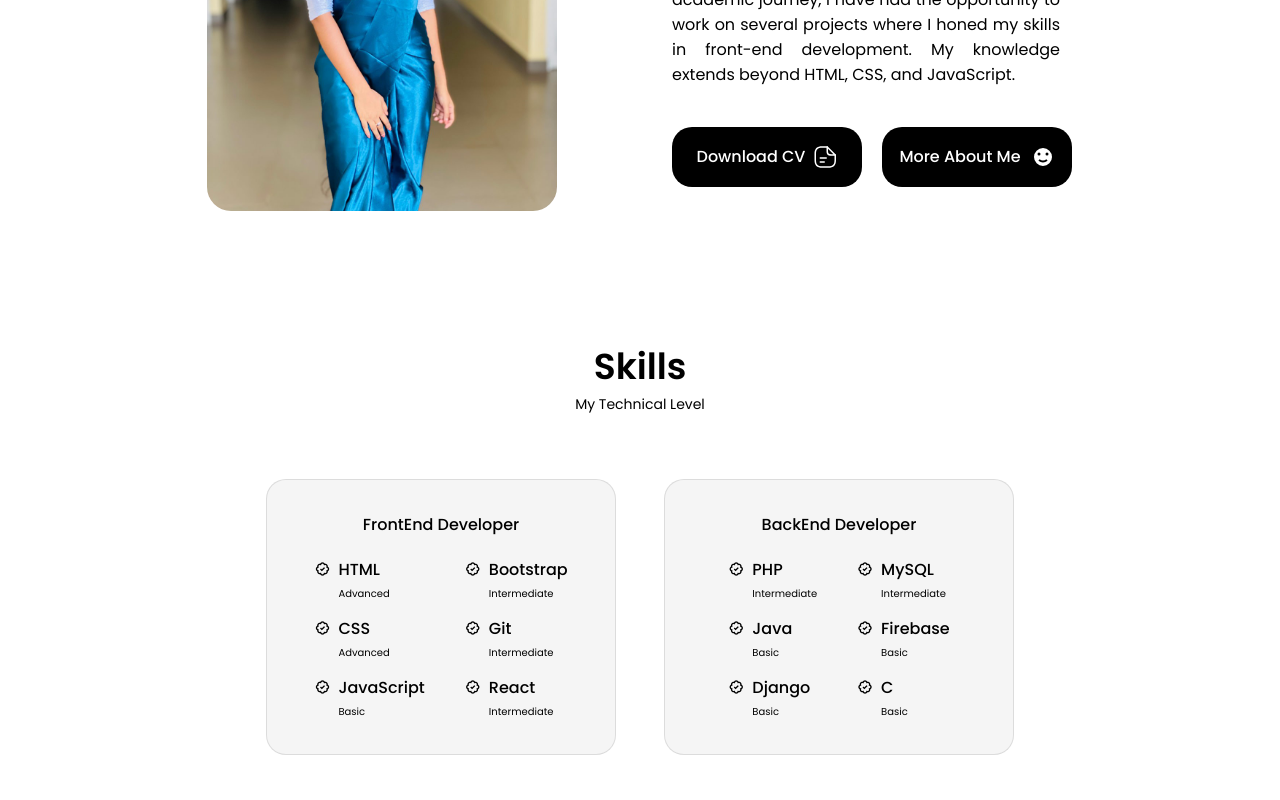
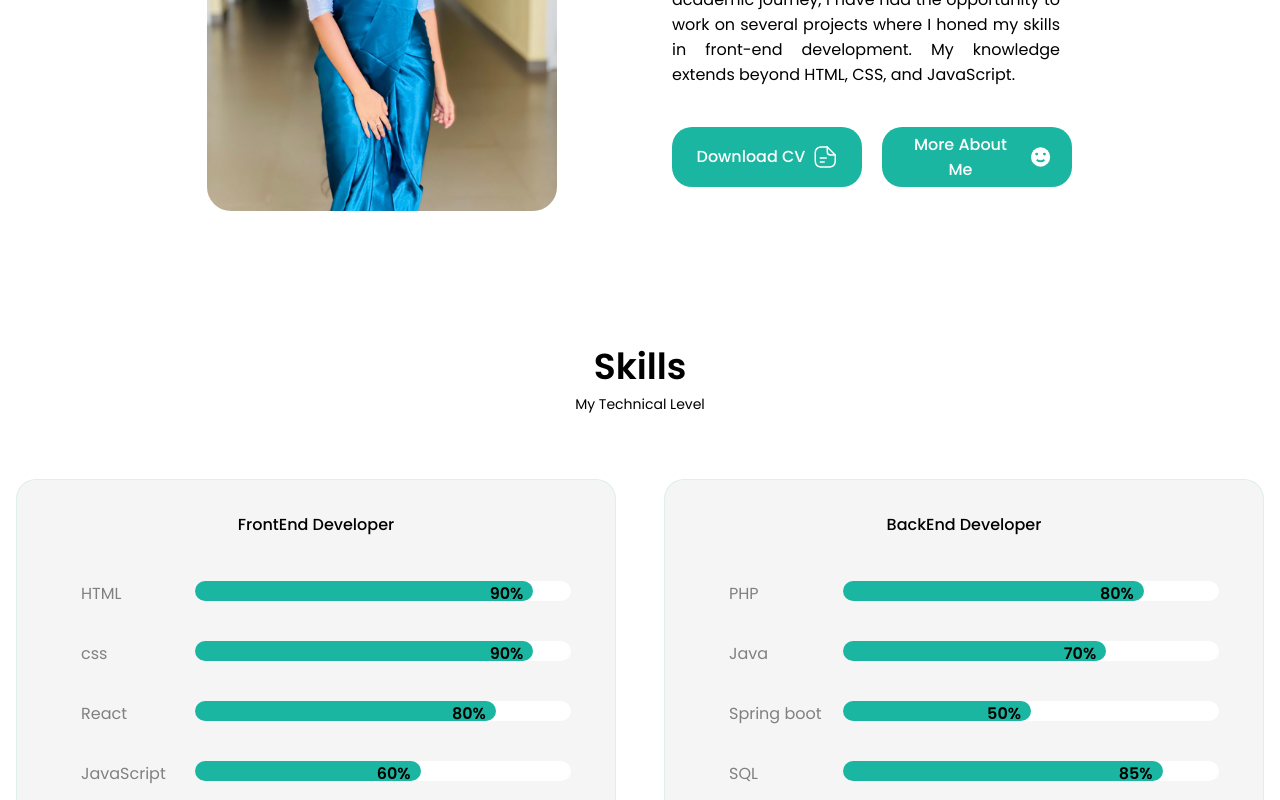
Before and after one commit to Malkimadhu/My-Portfolio, a React (Create React App) app: page / in a window 1280 px wide. Shown: the part 1340-2140 px from the top of the page. Built offline with nearby package versions, Linux system fonts and the light colour scheme.

Commit message:
new updates 2024.10.16

```diff
--- a/src/components/Skills/Backend.jsx
+++ b/src/components/Skills/Backend.jsx
@@ -1,11 +1,12 @@
-import React from 'react'
+import React from "react";
+import Progress_bar from "./Progress_bar";
 
 const Backend = () => {
   return (
     <div className="skills__content">
       <h3 className="skills__title">BackEnd Developer</h3>
       <div className="skills__box">
-        <div className="skills__group">
+        {/* <div className="skills__group">
           <div className="skills__data">
             <i class="bx bx-badge-check"></i>
 
@@ -57,10 +58,18 @@ const Backend = () => {
               <span className="skills__level">Basic</span>
             </div>
           </div>
+        </div> */}
+        <div className="App">
+          <Progress_bar bgcolor="rgba(27, 182, 161, 1)" progress="80" height={20} name={"PHP"}/>
+          <Progress_bar bgcolor="rgba(27, 182, 161, 1)" progress="70" height={20} name={"Java"}/>
+          <Progress_bar bgcolor="rgba(27, 182, 161, 1)" progress="50" height={20} name={"Spring boot"}/>
+          <Progress_bar bgcolor="rgba(27, 182, 161, 1)" progress="85" height={20} name={"SQL"}/>
+          <Progress_bar bgcolor="rgba(27, 182, 161, 1)" progress="45" height={20} name={"Phython"}/>
+          <Progress_bar bgcolor="rgba(27, 182, 161, 1)" progress="70" height={20} name={"Django"}/>
         </div>
       </div>
     </div>
-  )
-}
+  );
+};
 
-export default Backend
+export default Backend;
--- a/src/components/Skills/FrontEnd.jsx
+++ b/src/components/Skills/FrontEnd.jsx
@@ -1,11 +1,12 @@
 import React from "react";
+import Progress_bar from "./Progress_bar";
 
 const FrontEnd = () => {
   return (
     <div className="skills__content">
       <h3 className="skills__title">FrontEnd Developer</h3>
       <div className="skills__box">
-        <div className="skills__group">
+        {/* <div className="skills__group">
           <div className="skills__data">
             <i class="bx bx-badge-check"></i>
 
@@ -57,8 +58,19 @@ const FrontEnd = () => {
               <span className="skills__level">Intermediate</span>
             </div>
           </div>
+        </div> */}
+
+        <div className="App">
+        <div className="skill__item">
+          <Progress_bar bgcolor="rgba(27, 182, 161, 1)" progress="90" height={20} name={"HTML"}/>
+          <Progress_bar bgcolor="rgba(27, 182, 161, 1)" progress="90" height={20} name={"css"} />
+          <Progress_bar bgcolor="rgba(27, 182, 161, 1)" progress="80" height={20} name={"React"}/>
+          <Progress_bar bgcolor="rgba(27, 182, 161, 1)" progress="60" height={20} name={"JavaScript"}/>
+          <Progress_bar bgcolor="rgba(27, 182, 161, 1)" progress="80" height={20} name={"Boostrap"}/>
+          <Progress_bar bgcolor="rgba(27, 182, 161, 1)" progress="50" height={20} name={"Git"}/>
         </div>
       </div>
+    </div>
     </div>
   );
 };
--- /dev/null
+++ b/src/components/Skills/Progress_bar.jsx
@@ -0,0 +1,55 @@
+// Filename - Progress_bar.js
+
+import React from "react";
+import "./skills.css"
+
+const Progress_bar = ({ bgcolor, progress, height, name }) => {
+  const Parentdiv = {
+    height: height,
+    width: "100%",
+    backgroundColor: "white",
+    borderRadius: 40,
+    margin: 20,
+  };
+
+
+  const Childdiv = {
+    height: "100%",
+    width: `${progress}%`,
+    backgroundColor: bgcolor,
+    borderRadius: 10,
+    textAlign: "right",
+  };
+
+  const progresstext = {
+    padding: 10,
+    color: "black",
+    fontWeight: 900,
+  };
+
+  const namestext = {
+    color: "gray",
+    fontWeight: 100,
+  };
+
+  return (
+    <div className="skills1">
+        <div className="name-container">
+            <span style={namestext}>{`${name}`}</span>
+        </div>
+
+       <div className="inner-container">
+            <div style={Parentdiv}>
+
+            <div style={Childdiv}>
+
+                <span style={progresstext}>{`${progress}%`}</span>
+            </div>
+
+            </div>
+        </div>
+    </div>
+  );
+};
+
+export default Progress_bar;
--- a/src/components/Skills/skills.css
+++ b/src/components/Skills/skills.css
@@ -1,12 +1,23 @@
 .skills__container{
-    grid-template-columns: repeat(2, 350px);
+    grid-template-columns: repeat(2, 600px);
     column-gap: 3rem;
     justify-content: center;
 }
 
+    .skills1{
+        display: flex;
+    }
+.name-container{
+    width: 20%;
+    margin-top: 20px;
+}
+.inner-container{
+    width: 80%;
+    margin-left: 0px;
+}
 .skills__content{
     background-color: whitesmoke;
-    border: 1px solid rgba(0, 0, 0, 0.1);
+    border: 1px solid rgba(27, 182, 161, 0.1);
     padding: 2rem 4rem;
     border-radius: 1.25rem;
 }
@@ -23,8 +34,7 @@
 }
 
 .skills__box{
-    display: flex;
-    justify-content: center;
+
     column-gap: 2.5rem;
 }
 
@@ -53,7 +63,6 @@
 .skills__level{
     font-size: var(--tiny-font-size);
 }
-
 /* BREAKPOINTS */
 /* for large device */
 @media screen and (max-width: 992px){
--- a/src/components/about/About.jsx
+++ b/src/components/about/About.jsx
@@ -1,8 +1,9 @@
-import React from "react";
+// import React from "react";
 import "./about.css";
 import AboutImg from "../../assets/img2.jpg";
-import CV from "../../assets/Malki-CV.pdf";
-import Infor from "./Infor";
+import CV from "../../assets/Malki-CV.pdf"; // Make sure the CV file is in the correct path
+import Infor from "./Infor"; // Assuming this is another component
+import Modal from "./Model"; // Assuming you want to display a modal on clicking "More About Me"
 
 const About = () => {
   return (
@@ -11,7 +12,10 @@ const About = () => {
       <span className="section__subtitle">My Introduction</span>
 
       <div className="about__container container grid">
-        <img src={AboutImg} alt="" className="about__img" />
+        {/* Image */}
+        <img src={AboutImg} alt="About me" className="about__img" />
+
+        {/* Text content */}
         <div className="about__data">
           <Infor />
           <p className="about__description">
@@ -22,15 +26,17 @@ const About = () => {
             knowledge extends beyond HTML, CSS, and JavaScript.
           </p>
 
-          <div className="button">
+        <div className="two-button">
+          {/* Button to download CV */}
           <a
-              download=""
+            download="Malki-CV.pdf"
             href={CV}
+            className="button"
             style={{
               display: "flex",
               alignItems: "center",
               justifyContent: "center",
-                backgroundColor: "black",
+              backgroundColor: "rgba(27, 182, 161, 1)",
               color: "white",
               border: "none",
               borderRadius: "20px",
@@ -42,7 +48,7 @@ const About = () => {
           >
             Download CV
             <svg
-                class="button__icon"
+              className="button__icon" // Corrected from class to className
               xmlns="http://www.w3.org/2000/svg"
               width="24"
               height="24"
@@ -67,56 +73,11 @@ const About = () => {
               ></path>
             </svg>
           </a>
-          </div>
-
-          <div className="button">
-            <a
-              download=""
-              href="about"
-              style={{
-                display: "flex",
-                alignItems: "center",
-                justifyContent: "center",
-                backgroundColor: "black",
-                color: "white",
-                border: "none",
-                borderRadius: "20px",
-                textDecoration: "none",
-                width: "190px",
-                height: "60px",
-              }}
-            >
-              <div style={{ display: "flex", alignItems: "center" }}>
-                <span style={{ marginRight: "10px" }}>More About Me</span>
-                <svg
-                  xmlns="http://www.w3.org/2000/svg"
-                  viewBox="0 0 24 24"
-                  width="24"
-                  height="24"
-                  fill="none"
-                >
-                  <circle
-                    cx="12"
-                    cy="12"
-                    r="10"
-                    stroke="black"
-                    stroke-width="2"
-                    fill="white"
-                  />
-                  <circle cx="8" cy="9" r="1.5" fill="black" />
-                  <circle cx="16" cy="9" r="1.5" fill="black" />
-                  <path
-                    d="M8 15 Q12 18 16 15"
-                    stroke="black"
-                    stroke-width="2"
-                    fill="none"
-                  />
-                </svg>
-              </div>
-            </a>
+          <Modal />
           </div>
         </div>
       </div>
+
     </section>
   );
 };
--- /dev/null
+++ b/src/components/about/Model.jsx
@@ -0,0 +1,120 @@
+import React, { useState } from "react";
+import "./model.css";
+
+const Modal = () => {
+  const [showModal, setShowModal] = useState(false);
+
+  const handleOpenModal = () => {
+    setShowModal(true);
+  };
+
+  const handleCloseModal = () => {
+    setShowModal(false);
+  };
+
+  return (
+    <>
+      {/* Button to trigger modal */}
+      <button
+        className="button"
+        onClick={handleOpenModal}
+        style={{
+          display: "flex",
+          alignItems: "center",
+          justifyContent: "center",
+          backgroundColor: "rgba(27, 182, 161, 1)",
+          color: "white",
+          border: "none",
+          borderRadius: "20px",
+          textDecoration: "none",
+          width: "190px",
+          height: "60px",
+        }}
+      >
+        <div style={{ display: "flex", alignItems: "center" }}>
+          <span style={{ marginRight: "10px" }}>More About Me</span>
+          <svg
+            xmlns="http://www.w3.org/2000/svg"
+            viewBox="0 0 24 24"
+            width="24"
+            height="24"
+            fill="none"
+          >
+            <circle
+              cx="12"
+              cy="12"
+              r="10"
+              strokeWidth="2"
+              fill="white"
+            />
+            <circle cx="8" cy="9" r="1.5" fill="rgba(27, 182, 161, 1)" />
+            <circle cx="16" cy="9" r="1.5" fill="rgba(27, 182, 161, 1)" />
+            <path
+              d="M8 15 Q12 18 16 15"
+              stroke="rgba(27, 182, 161, 1)"
+              strokeWidth="2"
+              fill="none"
+            />
+          </svg>
+        </div>
+      </button>
+
+      {/* Modal */}
+      {showModal && (
+        <div className="modal">
+          <div className="modal__content">
+            <button className="modal__close" onClick={handleCloseModal}>
+              &#10006; {/* Unicode X mark */}
+            </button>
+            <h2 className="modal__title">More About Me</h2>
+            <p className="modal__description">
+              🌟 About Me <br></br>
+              Hello! I’m Malki Madhubhashini, a 23-year-old enthusiast currently
+              pursuing my undergraduate studies at Uva Wellassa University
+              (UWU). My educational journey began at Ruwanwella Royal College,
+              where I completed my O/Ls, followed by my A/Ls at Kegalu Balika
+              Vidyalaya, focusing on the fascinating world of Physics.
+            </p>
+            <p className="modal__description">
+              🎓 Passionate Learner <br></br>
+              I’m deeply passionate about learning and exploring new horizons.
+              My love for programming has opened up exciting opportunities for
+              me to create and innovate. I thrive on challenges and enjoy diving
+              into the world of technology!
+            </p>
+            <p className="modal__description">
+              🎶 Creative Spirit <br></br>
+              In addition to my academic pursuits, I adore dancing and singing!
+              Whether it's grooving to the latest tunes or belting out my
+              favorite songs, music brings me immense joy and helps me express
+              my creativity.
+            </p>
+            <p className="modal__description">
+              🤝 Community Engagement <br></br>
+              Volunteering is close to my heart. I believe in giving back to the
+              community and making a positive impact. Every moment spent helping
+              others enriches my life and allows me to connect with wonderful
+              people.
+            </p>
+            <p className="modal__description">
+              🐾 Animal Lover <br></br>
+              As a proud pet lover, I find comfort and happiness in the company
+              of my furry friends. They add a special touch to my life,
+              reminding me to embrace every moment with joy.
+            </p>
+            <p className="modal__description">
+              🌈 Living Life <br></br>
+              to the Fullest Living in Kegalla, I strive to make
+              every day a celebration of happiness and positivity. Fashion also
+              intrigues me; I love expressing myself through my style! My
+              ultimate goal is to live a joyful life, surrounded by laughter and
+              good vibes.
+            </p>
+          </div>
+        </div>
+      )}
+    </>
+  );
+};
+
+export default Modal;
--- a/src/components/about/about.css
+++ b/src/components/about/about.css
@@ -1,25 +1,25 @@
-.about__container{
+.about__container {
   grid-template-columns: repeat(2, 1fr);
   align-items: center;
   column-gap: 4rem;
 }
 
-.about{
+.about {
   background-color: white;
 }
-.about__img{
+.about__img {
   width: 350px;
   border-radius: 1.5rem;
   justify-self: center;
 }
 
-.about__info{
+.about__info {
   grid-template-columns: repeat(3, 140px);
   gap: 0.5rem;
   margin-bottom: var(--mb-2);
 }
 
-.about__box{
+.about__box {
   background-color: whitesmoke;
   border: 1px solid rgba(0, 0, 0, 0.1);
   border-radius: 0.75rem;
@@ -27,25 +27,29 @@
   padding: 1rem 1.25rem;
 }
 
-.about__icon{
+.about__icon {
   font-size: 1.5rem;
   color: var(--title-color);
   margin-bottom: var(--mb-0-5);
 }
 
-.about__title{
+.about__title {
   font-size: var(--small-font-size);
   font-weight: var(--font-medium);
 }
 
-.about__subtitle{
+.about__subtitle {
   font-size: var(--tiny-font-size);
 }
 
-.about__description{
+.about__description {
   padding: 0 4rem 0 0;
   margin-bottom: var(--mb-2-5);
   text-align: justify;
+}
+
+.two-button {
+  display: flex;
 }
 
 .about__description-container {
@@ -65,58 +69,59 @@ text-align: justify;
 }
 
 .read-more-btn:hover {
-    transform: translateX(5px); /* Makes the arrow move slightly to the right on hover */
+  transform: translateX(
+    5px
+  ); /* Makes the arrow move slightly to the right on hover */
 }
-
 
 /* BREAKPOINTS */
 /* for large device */
-@media screen and (max-width: 992px){
-    .about__container{
+@media screen and (max-width: 992px) {
+  .about__container {
     margin-top: 0;
     grid-template-columns: 1fr;
     row-gap: 2.5 rem;
   }
-    .about__img{
+  .about__img {
     width: 220px;
   }
-    .about__box{
+  .about__box {
     padding: 0.75rem 0.5rem;
   }
-    .about__data{
+  .about__data {
     text-align: center;
   }
-    .about__info{
+  .about__info {
     justify-content: center;
   }
-    .about__description{
+  .about__description {
     padding: 0 5rem;
     margin-bottom: 2rem;
   }
-    .button{
+  .button {
     display: flex;
     justify-content: center;
   }
 }
 /* for medium device */
-   @media screen and (max-width: 576px){
-     .about__info{
+@media screen and (max-width: 576px) {
+  .about__info {
     grid-template-columns: repeat(3, 1fr);
   }
-     .about__description{
+  .about__description {
     padding: 0;
   }
-     .button{
+  .button {
     display: flex;
     justify-content: center;
   }
 }
 /* for small device */
-   @media screen and (max-width: 350px){
-    .about__info{
+@media screen and (max-width: 350px) {
+  .about__info {
     grid-template-columns: repeat(2, 1fr);
   }
-    .button{
+  .button {
     display: flex;
     justify-content: center;
   }
--- /dev/null
+++ b/src/components/about/model.css
@@ -0,0 +1,81 @@
+/* Modal Background */
+.modal {
+  position: fixed;
+  z-index: 1;
+  left: 0;
+  top: 0;
+  width: 100%;
+  height: 100%;
+  background-color: rgba(0, 0, 0, 0.6); /* Semi-transparent background */
+  display: flex;
+  justify-content: center;
+  align-items: center;
+  z-index: 1000; /* Ensure modal appears above other content */
+}
+
+/* Modal Content */
+.modal__content {
+  position: relative;
+  background-color: white;
+  padding: 20px;
+  border-radius: 10px;
+  width: 90%;
+  max-width: 500px;
+  max-height: 80vh; /* Maximum height of the modal */
+  overflow-y: auto; /* Enable vertical scrolling */
+  box-shadow: 0 4px 8px rgba(0, 0, 0, 0.2);
+  text-align: center;
+}
+
+/* Close Button */
+.modal__close {
+  position: absolute;
+  top: 10px;
+  right: 10px;
+  font-size: 20px;
+  background-color: transparent;
+  border: none;
+  cursor: pointer;
+  color: rgb(46, 46, 46);
+  font-weight: 100;
+  transition: color 0.2s ease;
+}
+
+.modal__close:hover {
+  color: rgb(212, 35, 35); /* Change color on hover */
+}
+
+/* Modal Title */
+.modal__title {
+  margin-top: 0;
+  font-size: 24px;
+  font-weight: bold;
+  color: rgba(27, 182, 161, 1);
+}
+
+/* Modal Description */
+.modal__description {
+  margin: 15px 0;
+  font-size: 16px;
+  color: #666;
+  line-height: 1.5;
+}
+
+/* Button to trigger the modal */
+.button {
+  display: inline-flex;
+  align-items: center;
+  justify-content: center;
+  background-color: black;
+  color: white;
+  border: none;
+  border-radius: 20px;
+  padding: 10px 20px;
+  cursor: pointer;
+  text-decoration: none;
+  transition: background-color 0.3s ease;
+}
+
+.button:hover {
+  background-color: #333;
+}
--- a/src/components/header/head.css
+++ b/src/components/header/head.css
@@ -57,7 +57,7 @@
 }
 
 .nav__link.active-link {
-  color: rgb(233, 41, 41); /* Active link color */
+  color: rgba(27, 182, 161, 1); /* Active link color */
 }
 
 .nav__icon,
```
Lines whose indentation alone changed are shown as unchanged.
